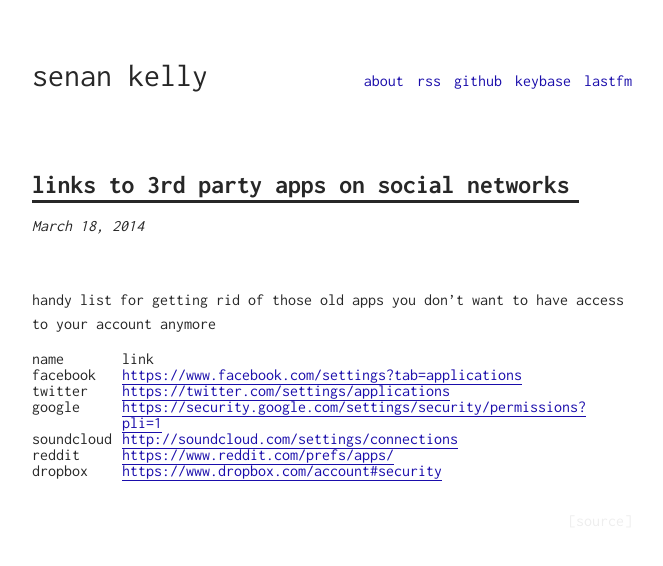
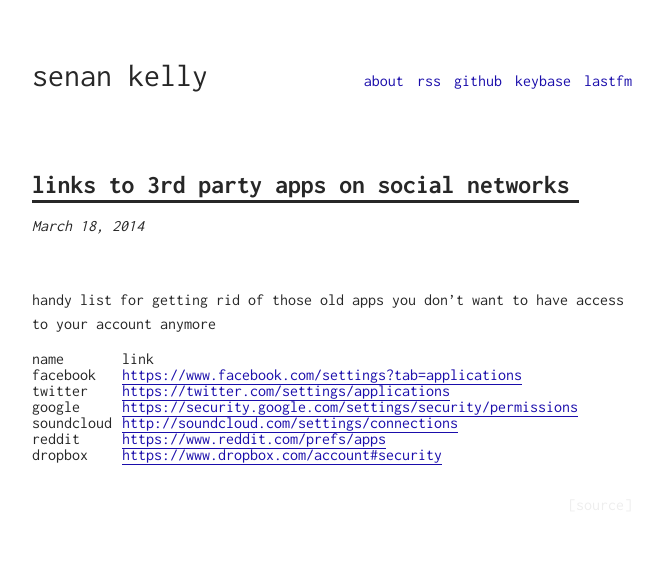
Before and after one commit to sentriz/xyz, a Jekyll site: the page built from _posts/2014-03-18-social-3rd-party.md, in a window 1280 px wide. Shown: the top 566 px of the page, without its empty margins (308-971 px from the left). Built offline with Jekyll 4.4.1, drawn with Linux system fonts in a browser that asks for light colours; some of the changed lines change nothing that is shown.

Commit message:
Update 2014-03-18-social-3rd-party.md

```diff
--- a/_posts/2014-03-18-social-3rd-party.md
+++ b/_posts/2014-03-18-social-3rd-party.md
@@ -6,9 +6,9 @@
 
 |name|link|
 |:--|:--|
-|facebook|[ https://www.facebook.com/settings?tab=applications](https://www.facebook.com/settings?tab=applications)|
+|facebook|[https://www.facebook.com/settings?tab=applications](https://www.facebook.com/settings?tab=applications)|
 |twitter|[https://twitter.com/settings/applications](https://twitter.com/settings/applications)|
-|google|[https://security.google.com/settings/security/permissions?pli=1](https://security.google.com/settings/security/permissions)|
+|google|[https://security.google.com/settings/security/permissions](https://security.google.com/settings/security/permissions)|
 |soundcloud|[http://soundcloud.com/settings/connections](http://soundcloud.com/settings/connections)|
-|reddit|[https://www.reddit.com/prefs/apps/](https://www.reddit.com/prefs/apps/)|
+|reddit|[https://www.reddit.com/prefs/apps](https://www.reddit.com/prefs/apps/)|
 |dropbox|[https://www.dropbox.com/account#security](https://www.dropbox.com/account#security)|
```
